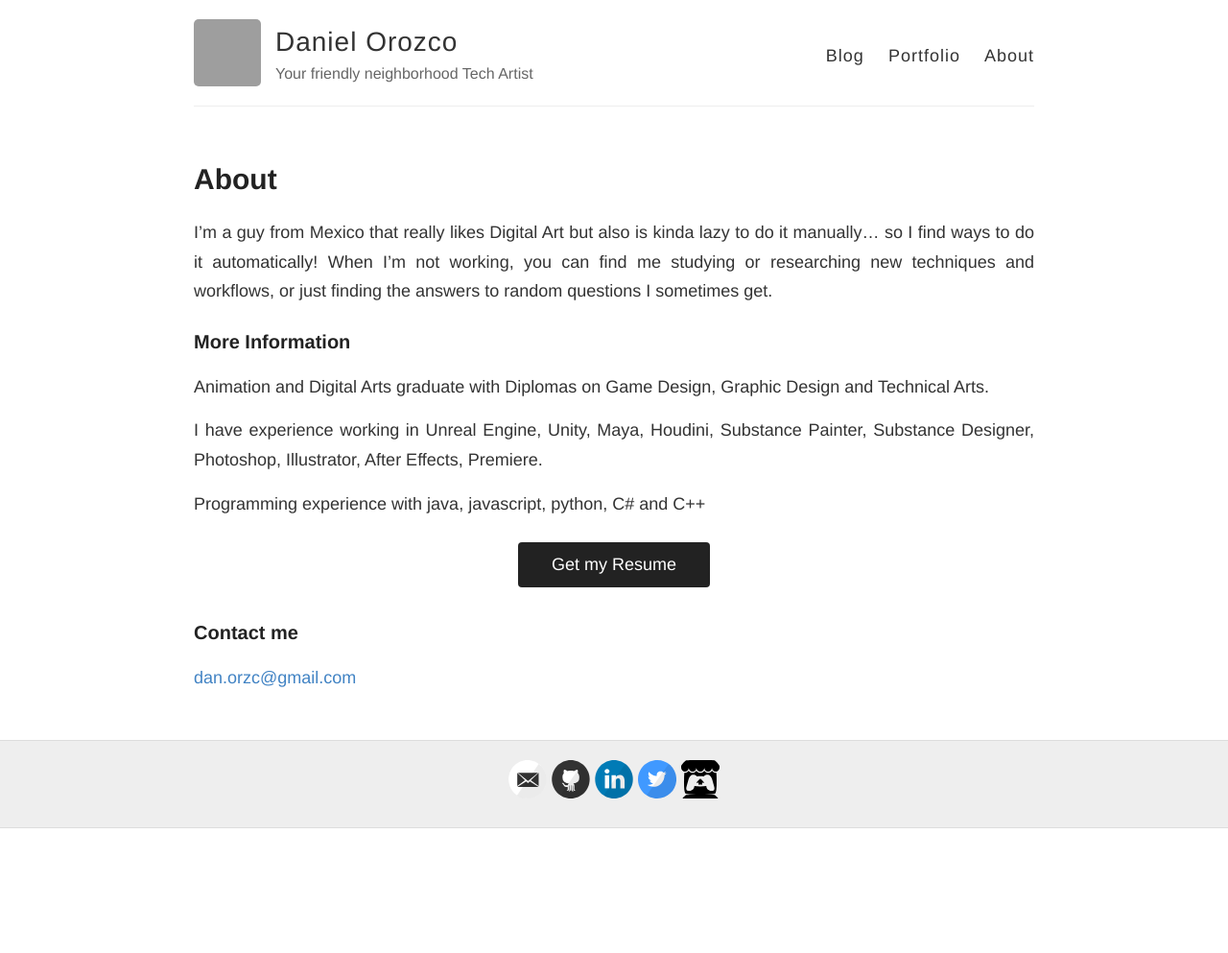
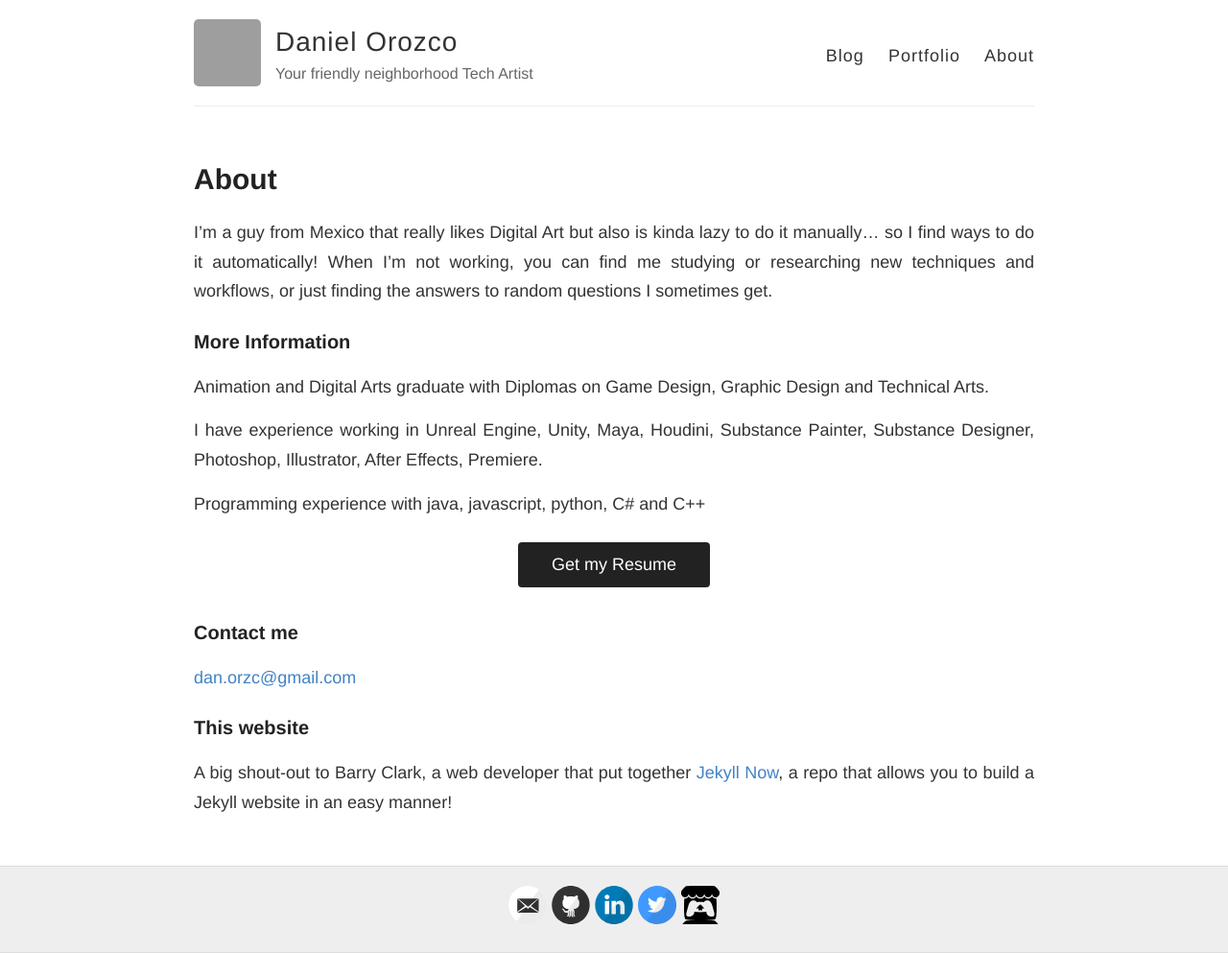
Before and after one commit to danOrzc/danOrzc.github.io, a Jekyll site: the page built from about.md, in a window 1280 px wide. Shown: the whole page at 96% size. Built offline with Jekyll 4.4.1, drawn with Linux system fonts in a browser that asks for light colours; before the commit the page ends 900 px from its top, so only the background shows below that; grey boxes are pictures that could not be loaded.

```diff
--- a/about.md
+++ b/about.md
@@ -20,3 +20,7 @@ Programming experience with java, javascript, python, C# and C++
 ### Contact me
 
 [dan.orzc@gmail.com](mailto:dan.orzc@gmail.com)
+
+### This website
+
+A big shout-out to Barry Clark, a web developer that put together [Jekyll Now](https://www.jekyllnow.com/), a repo that allows you to build a Jekyll website in an easy manner!
```
Also changed, not shown: favicon.ico (added).
